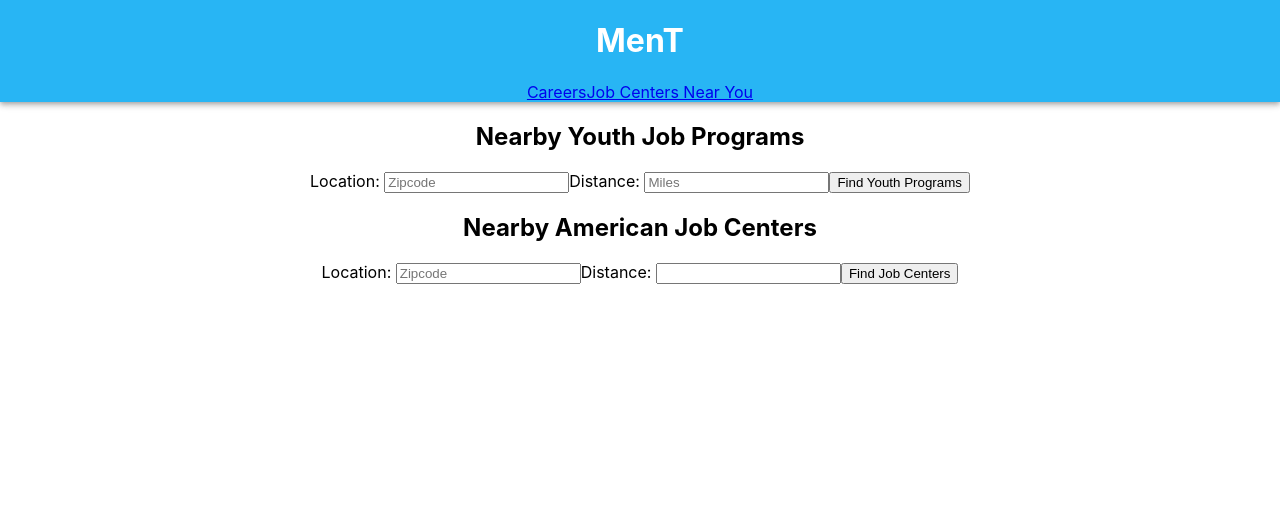
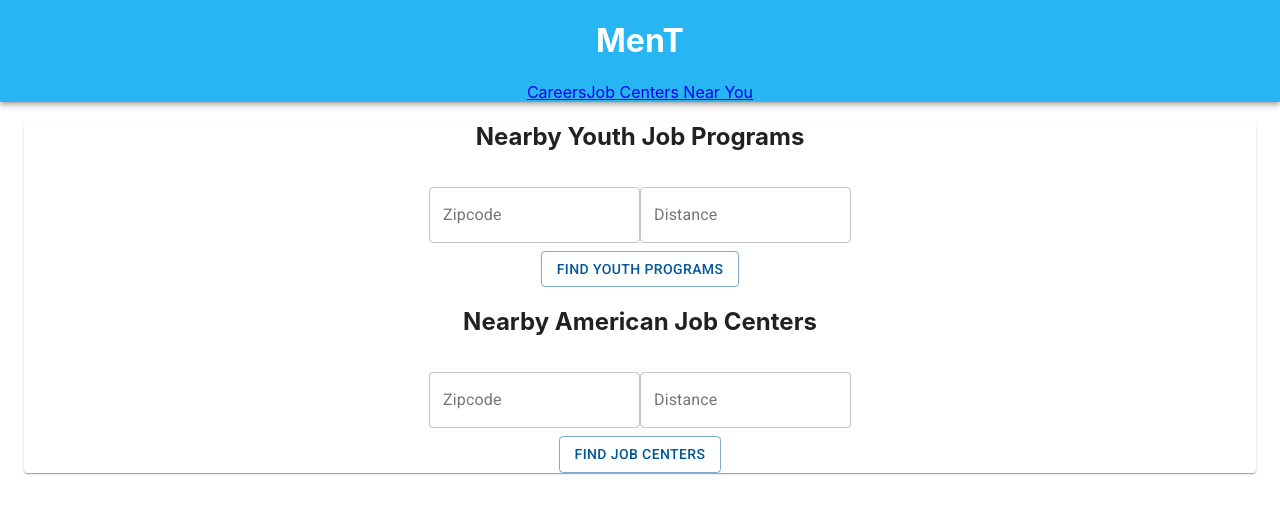
Before and after one commit to erinborders/ment, a React (Create React App) app in the folder client/: page /search in a window 1280 px wide. Shown: the top 514 px of the page. Built offline with nearby package versions, Linux system fonts and the light colour scheme.

Commit message:
changed forms to material ui

```diff
--- a/client/src/components/Career.js
+++ b/client/src/components/Career.js
@@ -4,8 +4,12 @@
 import axios from 'axios'
 import GridList from '@material-ui/core/Gridlist'
 import GridListTile from '@material-ui/core/GridListTile'
-import MuiThemeProvider from '@material-ui/core/styles/MuiThemeProvider';
-import Theme from '../Theme'
+import Container from '@material-ui/core/Container'
+import Button from '@material-ui/core/Button'
+import Card from '@material-ui/core/Card'
+import CardMedia from '@material-ui/core/CardMedia'
+import CardContent from '@material-ui/core/CardContent'
+import Paper from '@material-ui/core/Paper'
 
 export default class Career extends Component {
 
@@ -18,7 +22,8 @@
         description: '',
         skills: [],
         education: [],
-        redirectToHome: false
+        redirectToHome: false,
+        isMentorFormDisplayed: false
     }
 
     componentDidMount(){
@@ -67,6 +72,12 @@
             })
     }
 
+    toggleAddMentorForm = (evt) => {
+        this.setState({
+            isMentorFormDisplayed: !this.state.isMentorFormDisplayed
+        })
+    }
+
     render() {
         // const classes = useStyles();
 
@@ -76,12 +87,21 @@
 
         let mentorList = this.state.career.mentors.map(mentor => {
             return(
-                <div key={mentor.id}>
-                    <img src={mentor.image_url} alt={`${mentor.name}`} />
-                    <Link to={`/mentors/${mentor.id}`}>{mentor.name}</Link>
-                    <p>{mentor.profession}</p>
-                    <p>{mentor.company}</p>
-                </div>
+                <Card key={mentor.id} style={{maxWidth: 345, minHeight: 275}} >
+                    <CardMedia
+                        component="img"
+                        alt={`${mentor.name}`}
+                        height="140"
+                        image={mentor.image_url}
+                        title={`${mentor.name}`}
+                        style={{objectFit: "contain"}}
+                         />
+                    <CardContent>
+                        <Link to={`/mentors/${mentor.id}`}>{mentor.name}</Link>
+                        <p>{mentor.profession}</p>
+                        <p>{mentor.company}</p>
+                    </CardContent>
+                </Card>
             )
         })
 
@@ -102,10 +122,12 @@
         })
 
         return (
-        <MuiThemeProvider theme={Theme}>
-            <div className="career-container" >
+
+            <Container className="career-container" >
+                <Paper>
                 <h2>{this.state.career.career_field} in {this.state.career.state}</h2>
-                <input type="submit" value="Delete Career" onClick={this.deleteCareer} />
+                <Button variant="outlined" color="secondary" type="submit" onClick={this.deleteCareer}>Delete Career</Button>
+
                 <h3>Description</h3>
                 <p>{this.state.description}</p>
                 <div className="skills-education-container">
@@ -143,11 +165,28 @@
                             </GridList>
                     </div>
                 </div>
-                <h3>Mentors</h3>
-                <NewMentorForm match={this.props.match}/>
-                {mentorList}
-            </div>
-        </MuiThemeProvider>
+
+                    <h3>Mentors</h3>
+                {/* TO DO: ADD MENTOR FORM TOGGLE */}
+                        {
+                            this.state.isMentorFormDisplayed ?
+                            <NewMentorForm match={this.props.match}/> :
+                            <Button variant="outlined" onClick={this.toggleAddMentorForm}>Add Mentor</Button>
+                        }
+
+                        <GridList
+                            style={{
+                                display: 'flex',
+                                flexWrap: 'wrap',
+                                justifyContent: 'start',
+                                overflowX: 'scroll',
+                                height: 300,
+                            }} >
+                                {mentorList}
+                            </GridList>
+                            </Paper>
+            </Container>
+
         )
     }
 }
--- a/client/src/components/FindCentersForm.js
+++ b/client/src/components/FindCentersForm.js
@@ -1,5 +1,9 @@
 import React, { Component } from 'react'
 import axios from 'axios'
+import Paper from '@material-ui/core/Paper'
+import { Container } from '@material-ui/core';
+import TextField from '@material-ui/core/TextField'
+import Button from '@material-ui/core/Button'
 
 export default class FindCentersForm extends Component {
     state = {
@@ -77,57 +81,68 @@
         })
 
         return (
-            <div>
+            <Container>
+                <Paper>
+
                 <div className="youth-center-search">
                     <h2>Nearby Youth Job Programs</h2>
                     <form onSubmit={this.handleSubmit}>
-                        <label htmlFor="youth-program-location">Location: </label>
-                        <input
+
+                    <TextField
                         id="youth-program-location"
-                            type="text"
+                        label="Zipcode"
                         name="location"
-                            placeholder="Zipcode"
+                        margin="normal"
+                        variant="outlined"
                         onChange={this.handleChange}
                         value={this.state.youthProgram.location} />
 
-                        <label htmlFor="youth-program-distance">Distance: </label>
-                        <input
+                    <TextField
                         id="youth-program-distance"
-                            type="text"
+                        label="Distance"
                         name="radius"
-                            placeholder="Miles"
+                        margin="normal"
+                        variant="outlined"
                         onChange={this.handleChange}
                         value={this.state.youthProgram.radius} />
 
-                        <input type="submit" value="Find Youth Programs" />
+                        <div>
+                            <Button variant="outlined" color="secondary" type="submit">Find Youth Programs</Button>
+                        </div>
                     </form>
+
                     {
                         this.state.hasSearchedYouthPrograms ?
                         programList : null
                     }
+
                 </div>
 
                 <div className="job-center-search">
                     <h2>Nearby American Job Centers</h2>
                     <form onSubmit={this.handleJobSearchSubmit}>
-                        <label htmlFor="job-center-location">Location: </label>
-                        <input
+
+                    <TextField
                         id="job-center-location"
-                            type="text"
+                        label="Zipcode"
                         name="location"
-                            placeholder="Zipcode"
+                        margin="normal"
+                        variant="outlined"
                         onChange={this.handleJobSearchChange}
                         value={this.state.jobCenter.location} />
 
-                        <label htmlFor="job-center-distance">Distance: </label>
-                        <input
-                            id="job-center-distance"
-                            type="text"
+                    <TextField
+                        id="job-center-location"
+                        label="Distance"
                         name="radius"
+                        margin="normal"
+                        variant="outlined"
                         onChange={this.handleJobSearchChange}
                         value={this.state.jobCenter.radius} />
 
-                        <input type="submit" value="Find Job Centers" />
+                        <div>
+                            <Button variant="outlined" color="secondary" type="submit">Find Job Centers</Button>
+                        </div>
                     </form>
 
                     {
@@ -136,7 +151,8 @@
                     }
                 </div>
 
-            </div>
+                    </Paper>
+            </Container>
         )
     }
 }
--- a/client/src/components/NewCareerForm.js
+++ b/client/src/components/NewCareerForm.js
@@ -1,6 +1,10 @@
 import React, { Component } from 'react'
 import { Redirect } from 'react-router-dom'
 import axios from 'axios'
+import TextField from '@material-ui/core/TextField'
+import Button from '@material-ui/core/Button'
+import Container from '@material-ui/core/Container'
+import Paper from '@material-ui/core/Paper'
 
 export default class NewCareerForm extends Component {
     state = {
@@ -36,77 +40,59 @@
         }
 
         return (
+            <Container>
+                <Paper>
+
+                <h2>New Career Form</h2>
+                <a href="https://www.onetcodeconnector.org/find/result">Find Onet Codes</a>
+                <form onSubmit={this.handleSubmit}>
                     <div>
-                <a href="https://www.onetcodeconnector.org/find/result">Find OnetCodes</a>
-                <h2>New Career Form</h2>
-                <form onSubmit={this.handleSubmit}>
-                    <label htmlFor="career-field">Career Field: </label>
-                    <input
+                        <TextField
                             id="career-field"
-                        type="text"
+                            label="Career"
                             name="career_field"
+                            margin="normal"
+                            variant="outlined"
                             onChange={this.handleChange}
                             value={this.state.newCareer.career_field} />
 
-                    <label htmlFor="career-occupations">Career Occupations: </label>
-                    <input
+                        <TextField
                             id="career-occupations"
-                        type="text"
+                            label="Industry"
                             name="occupations"
+                            margin="normal"
+                            variant="outlined"
                             onChange={this.handleChange}
                             value={this.state.newCareer.occupations} />
+                    </div>
 
-                    <label htmlFor="career-onetcode">Career OnetCode: </label>
-                    <input
+                    <div>
+                        <TextField
                             id="career-onetcode"
-                        type="text"
+                            label="Onet Code"
                             name="onetcode"
+                            margin="normal"
+                            variant="outlined"
                             onChange={this.handleChange}
                             value={this.state.newCareer.onetcode} />
 
-                    <label htmlFor="career-state">State: </label>
-                    <input
+                        <TextField
                             id="career-state"
-                        type="text"
+                            label="State Abbreviation"
                             name="state"
+                            margin="normal"
+                            variant="outlined"
                             onChange={this.handleChange}
                             value={this.state.newCareer.state} />
+                    </div>
 
-                    {/* <label htmlFor="career-skills">Career Skills: </label>
-                    <input
-                        id="career-skills"
-                        type="text"
-                        name="skills"
-                        onChange={this.handleChange}
-                        value={this.state.newCareer.skills} />
+                    <div>
+                        <Button variant="outlined" type="submit">Add New Career</Button>
+                    </div>
 
-                    <label htmlFor="career-education">Education: </label>
-                    <input
-                        id="career-education"
-                        type="text"
-                        name="education"
-                        onChange={this.handleChange}
-                        value={this.state.newCareer.education} />
-
-                    <label htmlFor="career-employers">Employers: </label>
-                    <input
-                        id="career-employers"
-                        type="text"
-                        name="employers"
-                        onChange={this.handleChange}
-                        value={this.state.newCareer.employers} />
-
-                    <label htmlFor="career-data">Job Data: </label>
-                    <input
-                        id="career-data"
-                        type="text"
-                        name="job_data"
-                        onChange={this.handleChange}
-                        value={this.state.newCareer.job_data} /> */}
-
-                    <input type="submit" value="Add New Career" />
                 </form>
-            </div>
+                </Paper>
+            </Container>
         )
     }
 }
```
Lines whose indentation alone changed are shown as unchanged.
